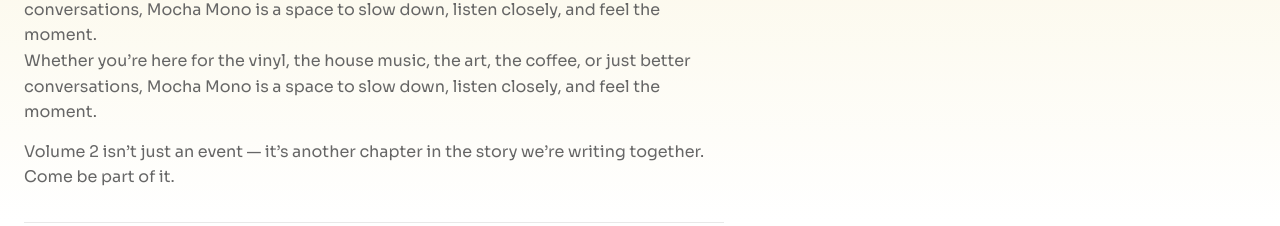
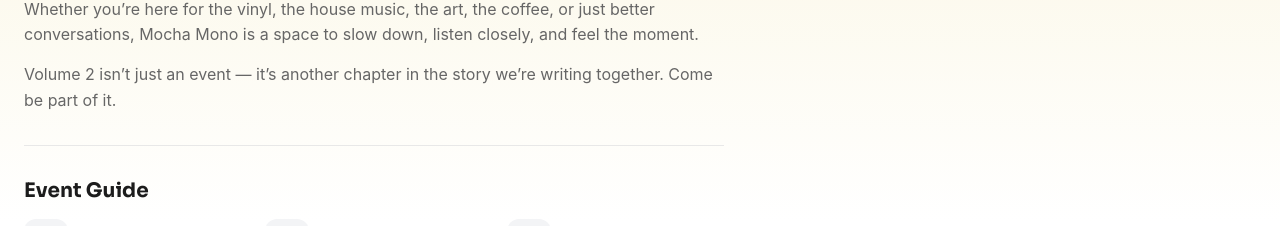
Before and after one commit to ssocietybyscale/mocha, a Next.js app: page / in a window 1280 px wide. Shown: the part 1058-1284 px from the top of the page. Built offline with nearby package versions, Linux system fonts and the light colour scheme; a web font is replaced by a local one.

Commit message:
Update globals.css

```diff
--- a/app/globals.css
+++ b/app/globals.css
@@ -1,4 +1,5 @@
 @import url("https://fonts.googleapis.com/css2?family=Kalnia:wght@100..700&family=Manrope:wght@200..800&family=Sora:wght@100..800&display=swap");
+@import url("https://fonts.googleapis.com/css2?family=Inter+Tight:ital,wght@0,100..900;1,100..900&display=swap");
 
 :root {
   --district-black: #1c1c1c;
@@ -29,8 +30,6 @@
   background: linear-gradient(180deg, #f9f4dc 0%, #ffffff 60%, #ffffff 100%);
   background-attachment: fixed;
   color: var(--district-black);
-  -webkit-font-smoothing: antialiased;
-  -moz-osx-font-smoothing: grayscale;
   min-height: 100vh;
 }
 
@@ -39,10 +38,14 @@
 h3,
 h4,
 h5,
-h6,
+h6 {
+  margin: 0;
+  font-family: "Sora", sans-serif;
+}
+
 p {
   margin: 0;
-  font-family: "Sora", sans-serif;
+  font-family: "Inter", sans-serif;
 }
 
 button {
```
